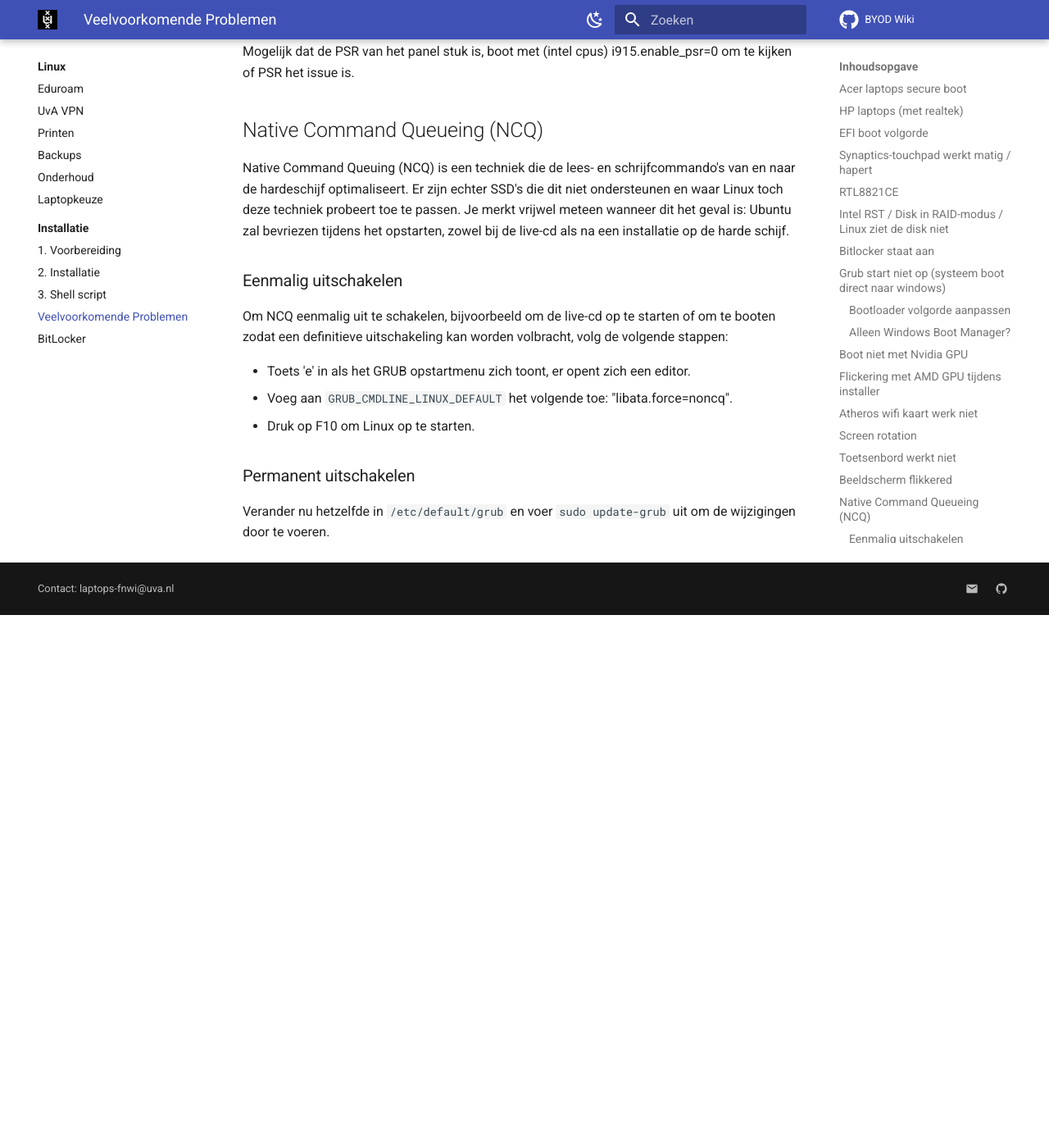
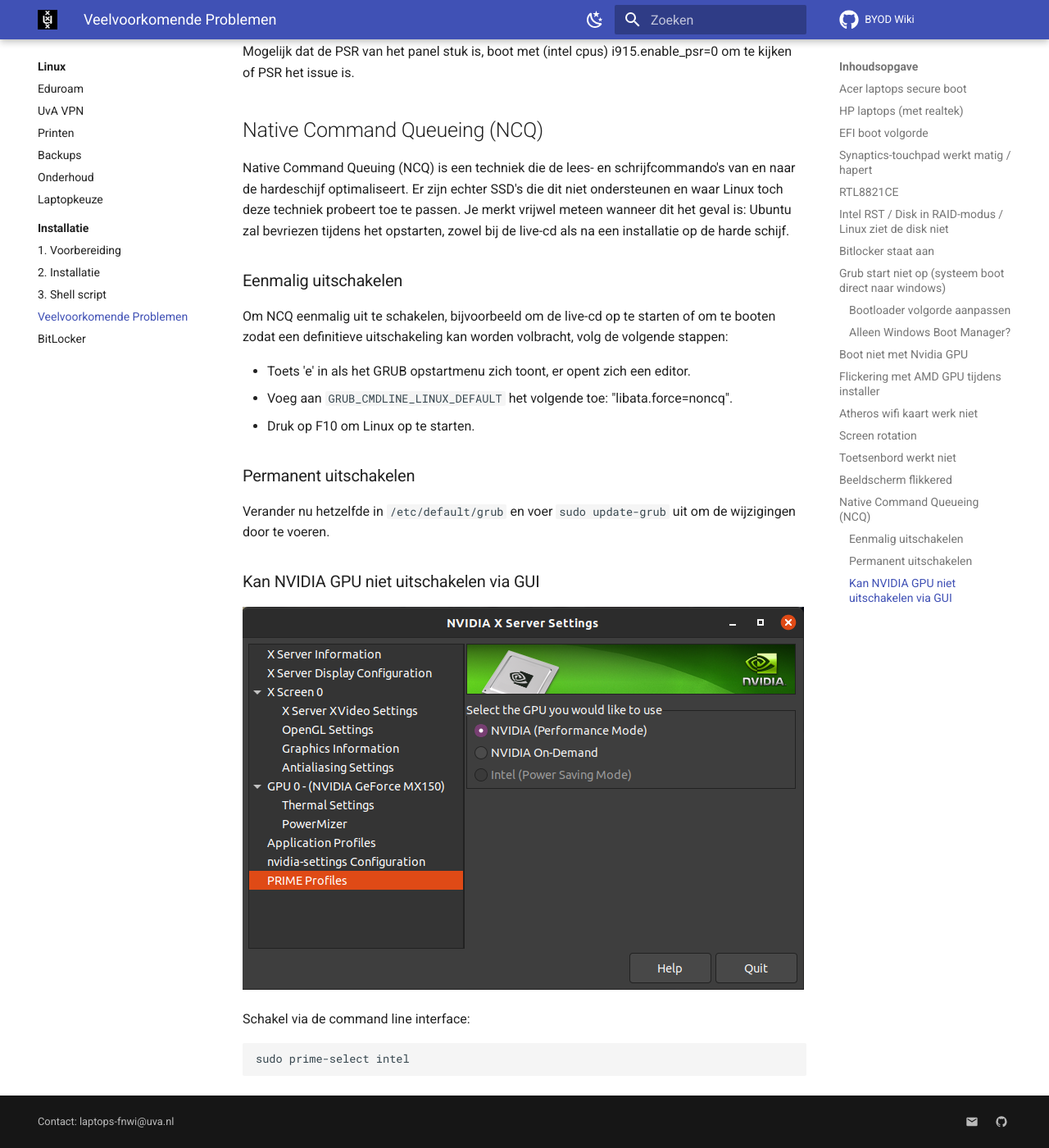
Before and after one commit to svkampen/byod-wiki, an MkDocs documentation site: the page built from docs/linux/installatie/problemen.md, in a window 1280 px wide and 1400 px high, scrolled down 3505 px. Shown: the whole window at 82% size. Built offline with MkDocs 1.6.1 and Material for MkDocs 9.7.7, drawn with Linux system fonts in a browser that asks for light colours; comment, search, counter and statistics services are not loaded; before the commit the page ends 4255 px from its top, so only the background shows below that.

Commit message:
cli gpu switch

````diff
--- a/docs/linux/installatie/problemen.md
+++ b/docs/linux/installatie/problemen.md
@@ -105,3 +105,12 @@
 ### Permanent uitschakelen
 
 Verander nu hetzelfde in `/etc/default/grub` en voer `sudo update-grub` uit om de wijzigingen door te voeren.
+
+### Kan NVIDIA GPU niet uitschakelen via GUI
+
+![prime screenshot](../../assets/prime-intel-disabled.png)
+
+Schakel via de command line interface:
+```
+sudo prime-select intel
+```
````
Also changed, not shown: docs/assets/prime-intel-disabled.png (added).
